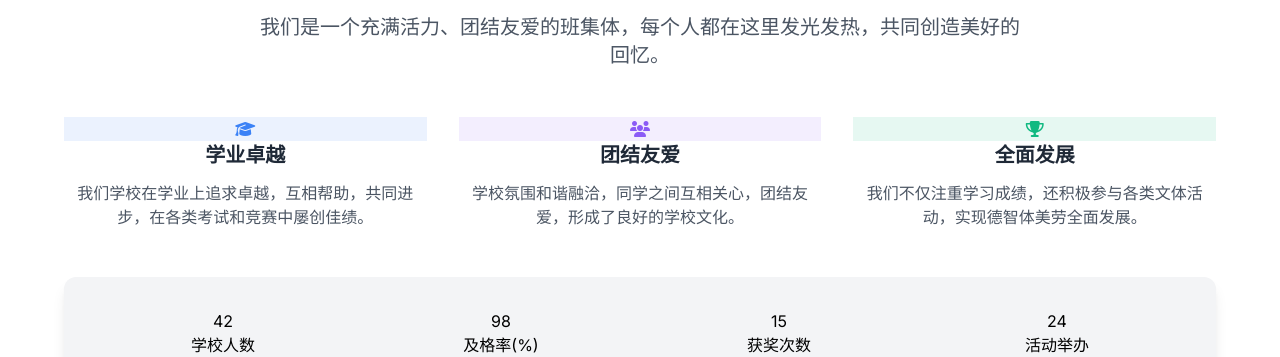
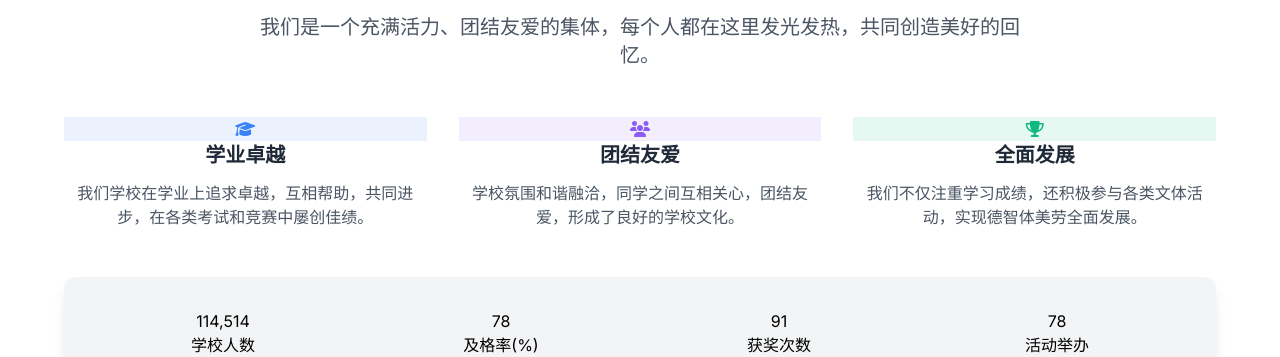
Before and after one commit to ma820325/xtdwzx, a website: page index.html in a window 1280 px wide. Shown: the part 595-952 px from the top of the page. Drawn offline with nearby package versions, Linux system fonts and the light colour scheme.

Commit message:
Update index.html

```diff
--- a/index.html
+++ b/index.html
@@ -135,7 +135,7 @@
                 <div class="text-center mb-12">
                     <h2 class="text-3xl font-bold text-dark mb-4">学校风采</h2>
                     <p class="text-xl text-gray-600 max-w-3xl mx-auto">
-                        我们是一个充满活力、团结友爱的班集体，每个人都在这里发光发热，共同创造美好的回忆。
+                        我们是一个充满活力、团结友爱的集体，每个人都在这里发光发热，共同创造美好的回忆。
                     </p>
                 </div>
 
@@ -174,19 +174,19 @@
                 <div class="bg-light rounded-xl p-8 shadow-lg">
                     <div class="grid grid-cols-1 md:grid-cols-4 gap-6 text-center">
                         <div class="stat-card">
-                            <div class="stat-number" data-target="42">0</div>
+                            <div class="stat-number" data-target="114514">0</div>
                             <div class="stat-label">学校人数</div>
                         </div>
                         <div class="stat-card">
-                            <div class="stat-number" data-target="98">0</div>
+                            <div class="stat-number" data-target="78">0</div>
                             <div class="stat-label">及格率(%)</div>
                         </div>
                         <div class="stat-card">
-                            <div class="stat-number" data-target="15">0</div>
+                            <div class="stat-number" data-target="91">0</div>
                             <div class="stat-label">获奖次数</div>
                         </div>
                         <div class="stat-card">
-                            <div class="stat-number" data-target="24">0</div>
+                            <div class="stat-number" data-target="78">0</div>
                             <div class="stat-label">活动举办</div>
                         </div>
                     </div>
@@ -327,7 +327,7 @@
 
             <div class="border-t border-gray-800 mt-12 pt-8 flex flex-col md:flex-row justify-between items-center">
                 <p class="text-gray-400 text-sm mb-4 md:mb-0">
-                    © 2024 SkyCld STUDIO. 保留所有权利。
+                    © 2025 SkyCld STUDIO. 保留所有权利。
                 </p>
             </div>
         </div>
```
